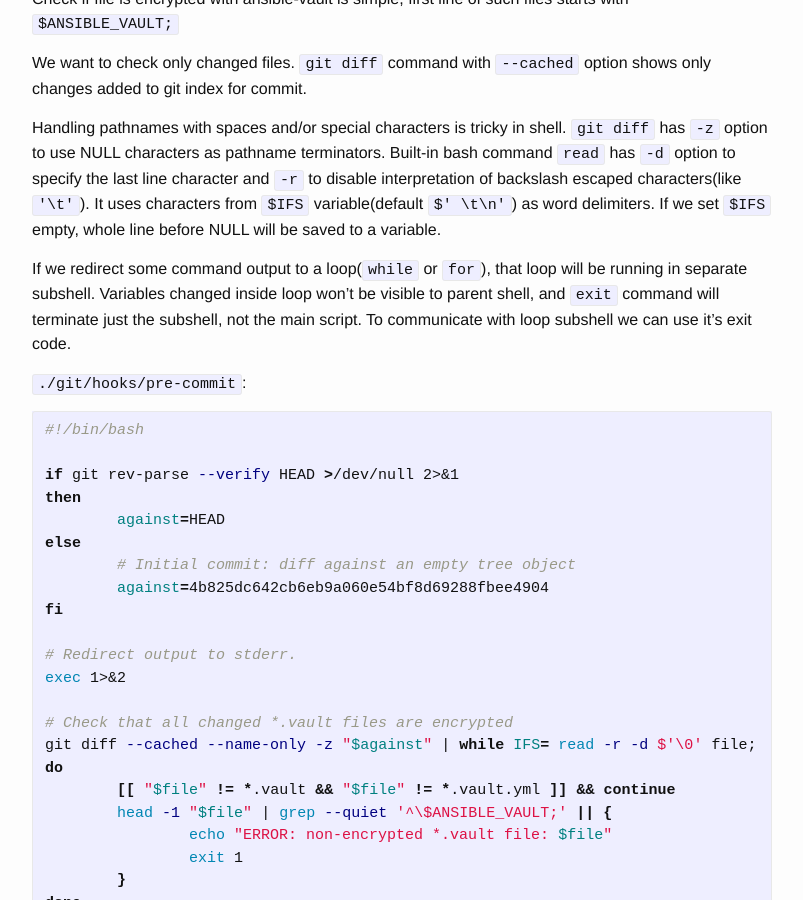
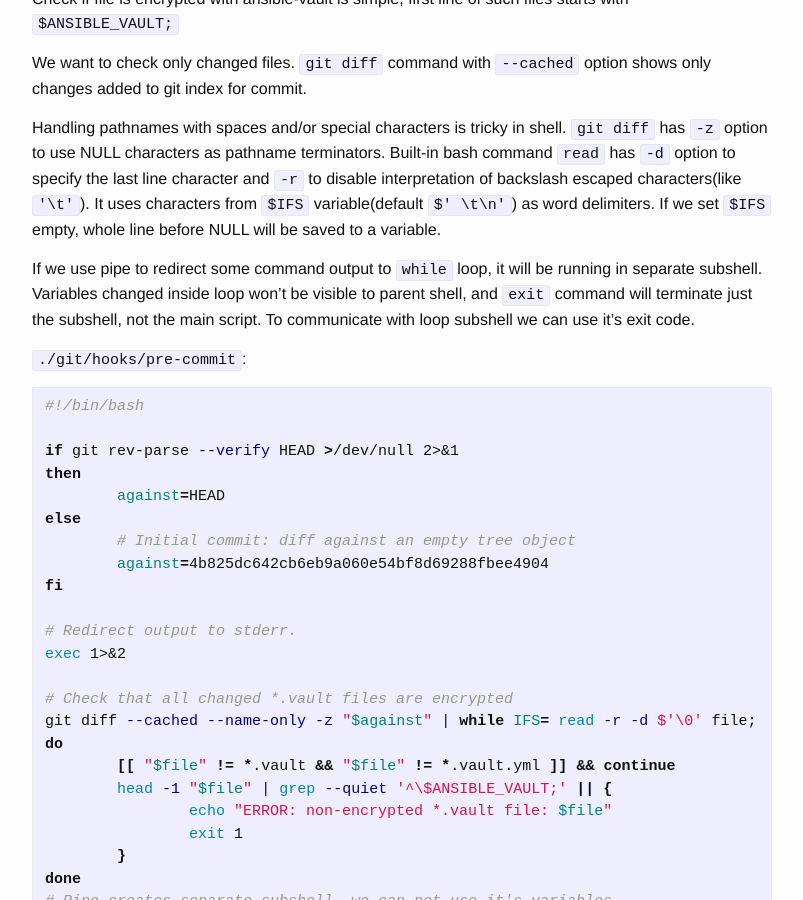
Before and after one commit to selivan/selivan.github.io, a Jekyll site: the page built from _posts/2017-04-08-ansible-check-on-commit-vault-files-are-encrypted.md, in a window 1280 px wide and 900 px high, scrolled down 449 px. Shown: the whole window, without its empty margins (238-1041 px from the left). Built offline with Jekyll 4.4.1, drawn with Linux system fonts in a browser that asks for light colours; comment, search, counter and statistics services are not loaded.

Commit message:
small fix

```diff
--- a/_posts/2017-04-08-ansible-check-on-commit-vault-files-are-encrypted.md
+++ b/_posts/2017-04-08-ansible-check-on-commit-vault-files-are-encrypted.md
@@ -16,7 +16,7 @@ We want to check only changed files. `git diff` command with `--cached` option s
 
 Handling pathnames with spaces and/or special characters is tricky in shell. `git diff` has `-z` option to use NULL characters as pathname terminators. Built-in bash command `read` has `-d` option to specify the last line character and `-r` to disable interpretation of backslash escaped characters(like `'\t'`). It uses characters from `$IFS` variable(default `$' \t\n'`) as word delimiters. If we set `$IFS` empty, whole line before NULL will be saved to a variable.
 
-If we redirect some command output to a loop(`while` or `for`), that loop will be running in separate subshell. Variables changed inside loop won't be visible to parent shell, and `exit` command will terminate just the subshell, not the main script. To communicate with loop subshell we can use it's exit code.
+If we use pipe to redirect some command output to `while` loop, it will be running in separate subshell. Variables changed inside loop won't be visible to parent shell, and `exit` command will terminate just the subshell, not the main script. To communicate with loop subshell we can use it's exit code.
 
 `./git/hooks/pre-commit`:
 
```
